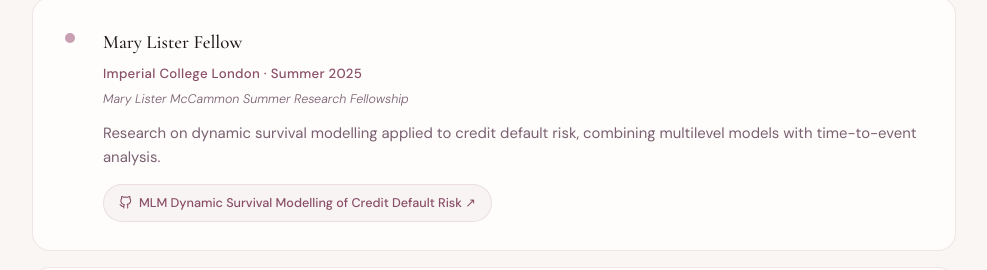
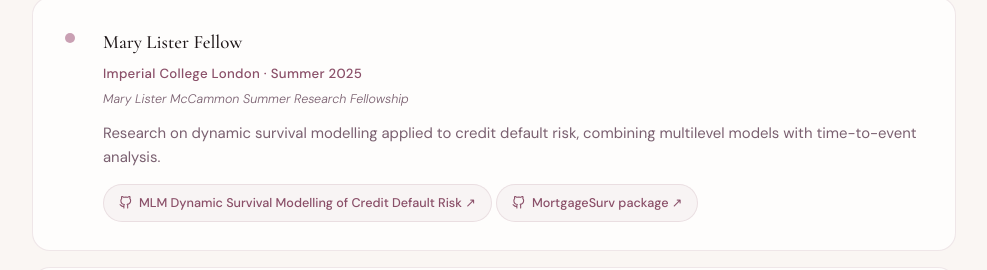
Before and after one commit to anamariapatron/anamariapatron.github.io, a plain HTML site: page index.html in a window 1280 px wide. Shown: the part 1289-1559 px from the top of the page, without its empty margins (146-1133 px from the left). Drawn offline with nearby package versions, Linux system fonts and the light colour scheme.

Commit message:
Add link to MortgageSurv package in index.html

```diff
--- a/index.html
+++ b/index.html
@@ -425,6 +425,13 @@
             <svg viewBox="0 0 24 24"><path d="M9 19c-5 1.5-5-2.5-7-3m14 6v-3.87a3.37 3.37 0 0 0-.94-2.61c3.14-.35 6.44-1.54 6.44-7A5.44 5.44 0 0 0 20 4.77 5.07 5.07 0 0 0 19.91 1S18.73.65 16 2.48a13.38 13.38 0 0 0-7 0C6.27.65 5.09 1 5.09 1A5.07 5.07 0 0 0 5 4.77a5.44 5.44 0 0 0-1.5 3.78c0 5.42 3.3 6.61 6.44 7A3.37 3.37 0 0 0 9 18.13V22"/></svg>
             MLM Dynamic Survival Modelling of Credit Default Risk ↗
           </a>
+           <a class="proj-link"
+             href="https://htmlpreview.github.io/?https://github.com/anamariapatron/MortgageSurv/blob/main/MortgageSurv_guide.html"
+             target="_blank" rel="noopener">
+            <!-- GitHub icon -->
+            <svg viewBox="0 0 24 24"><path d="M9 19c-5 1.5-5-2.5-7-3m14 6v-3.87a3.37 3.37 0 0 0-.94-2.61c3.14-.35 6.44-1.54 6.44-7A5.44 5.44 0 0 0 20 4.77 5.07 5.07 0 0 0 19.91 1S18.73.65 16 2.48a13.38 13.38 0 0 0-7 0C6.27.65 5.09 1 5.09 1A5.07 5.07 0 0 0 5 4.77a5.44 5.44 0 0 0-1.5 3.78c0 5.42 3.3 6.61 6.44 7A3.37 3.37 0 0 0 9 18.13V22"/></svg>
+           MortgageSurv package ↗
+          </a>
         </div>
       </div>
 
```
